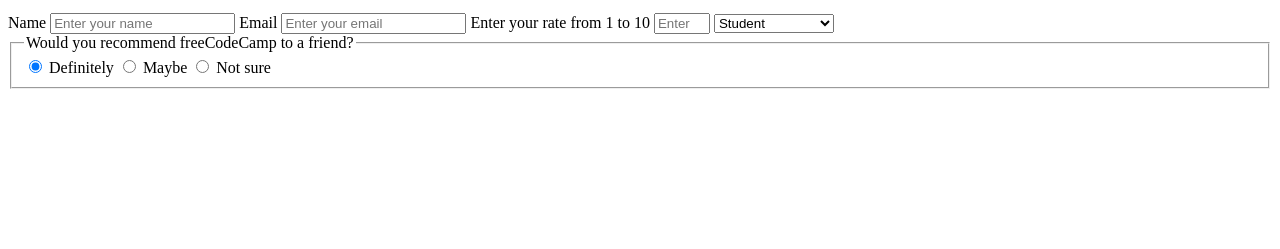
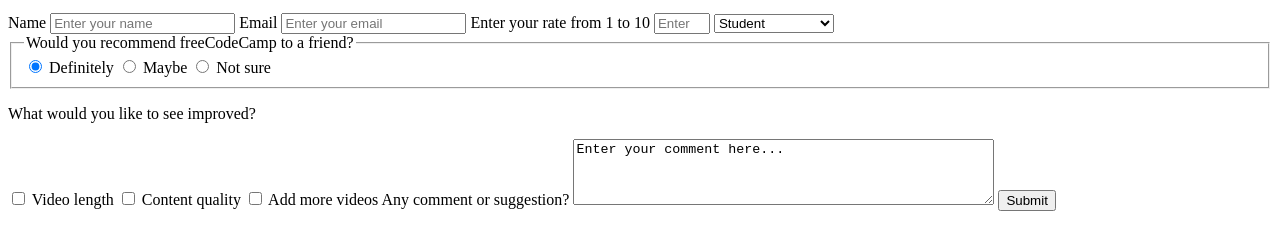
Before and after one commit to sumayya-azmat/microverse-trail1, a plain HTML site: page index.html in a window 1280 px wide. Shown: the part 101-350 px from the top of the page. Drawn offline with Linux system fonts and the light colour scheme.

```diff
--- a/index.html
+++ b/index.html
@@ -34,6 +34,15 @@
                           <label for="maybe">Maybe</label> <input type="radio" name="recommend" id="not-sure" value="not-sure">
                           <label for="not-sure">Not sure</label>
                         </fieldset>
+
+                        <p>What would you like to see improved?</p>
+                        <input type="checkbox" id="video-length" name="video-length" value="video-length">
+                        <label for="video-length">Video length</label>
+                        <input type="checkbox" id="content-quality" name="content-quality" value="content-quality">
+                        <label for="content-quality">Content quality</label> <input type="checkbox" id="more-videos" name="more-videos" value="more-videos">
+                        <label for="more-videos">Add more videos</label> <label for="comment">Any comment or suggestion?</label>
+                        <textarea id="comment" cols="50" rows="4">Enter your comment here...</textarea>
+                        <button type="submit" id="submit">Submit</button>
             </div>
         </div>
     </div>
```
